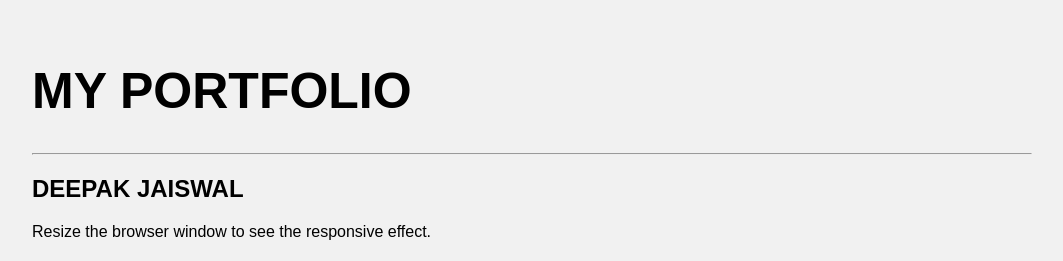
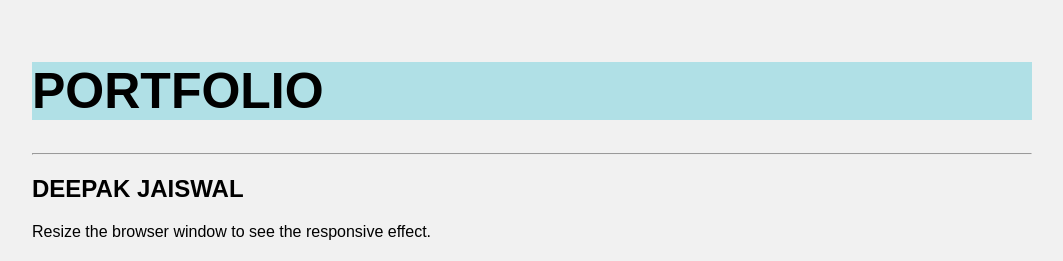
Before and after one commit to imdpkjswl/deepakjaiswal1950.github.io, a plain HTML site: page index.html in a window 1280 px wide. Shown: the top 261 px of the page, without its empty margins (108-1171 px from the left). Drawn offline with Linux system fonts and the light colour scheme.

Commit message:
Update index.html

```diff
--- a/index.html
+++ b/index.html
@@ -75,8 +75,7 @@ h1 {
 
 <!-- MAIN (Center website) -->
 <div class="main">
-
-<h1>MY PORTFOLIO</h1>
+<h1 style="background-color:powderblue;" > PORTFOLIO </h1>
 <hr>
 
 <h2>DEEPAK JAISWAL</h2>
```
